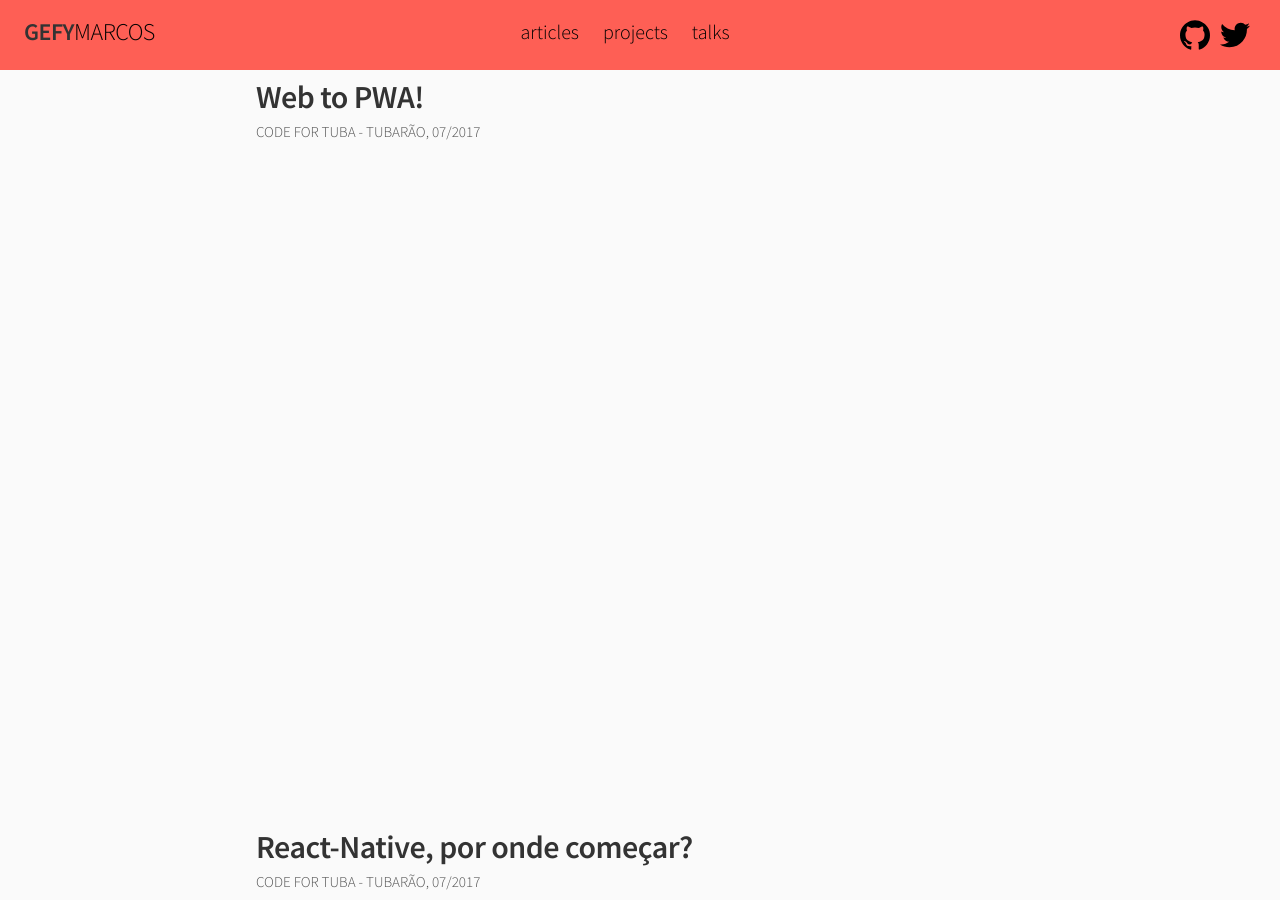
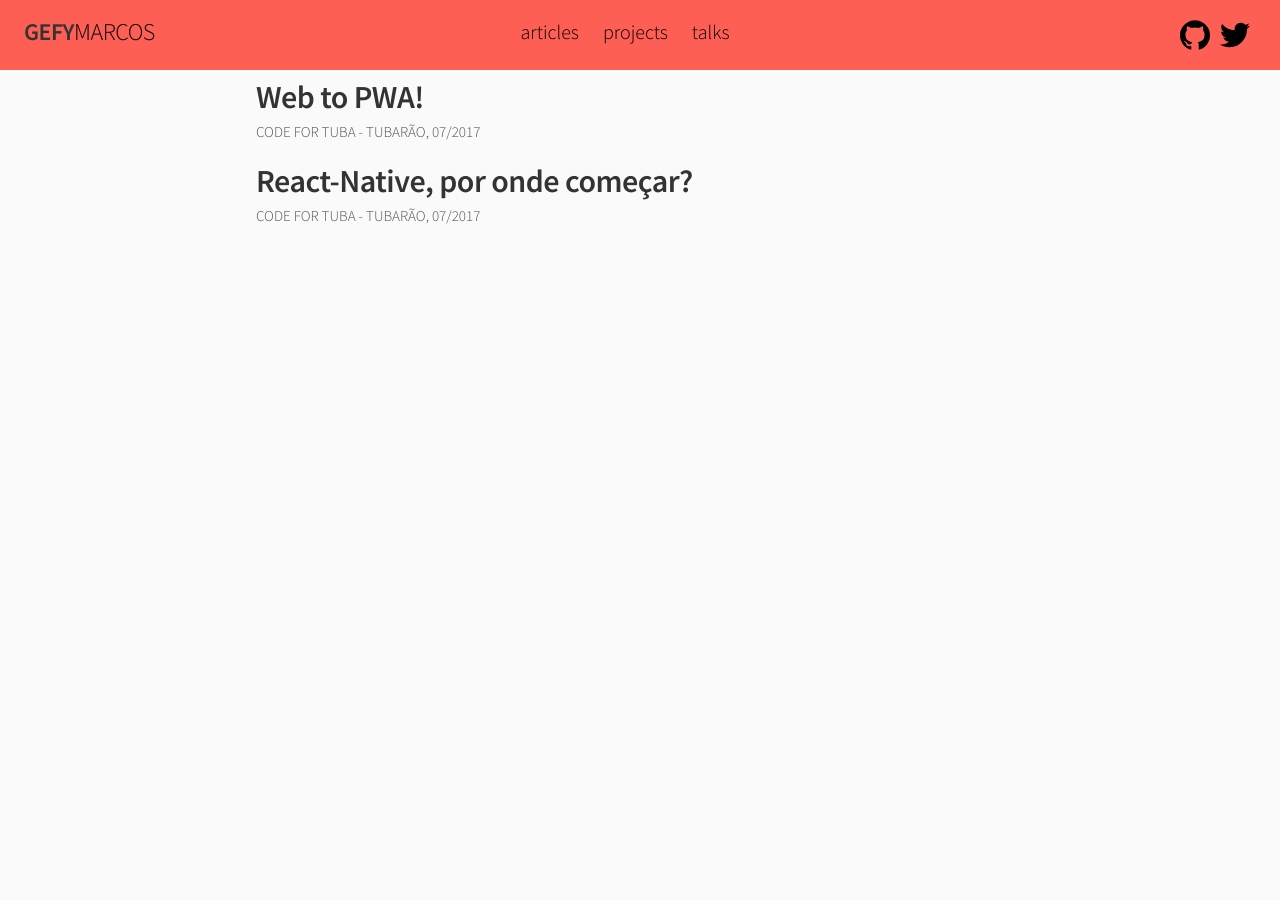
Before and after one commit to gefymarcos/gefymarcos.github.io, a Jekyll site: the page built from talk.html, in a window 1280 px wide and 900 px high. Built offline with Jekyll 4.4.1, drawn with Linux system fonts in a browser that asks for light colours.

Commit message:
css fixed

```diff
--- a/css/main.scss
+++ b/css/main.scss
@@ -600,6 +600,7 @@ tbody tr:nth-child(odd) th {
 }
 
 .post {
+  height: calc(100vh - 7.5em);
   &-title {
     margin-bottom: .25rem;
   }
@@ -611,7 +612,6 @@ tbody tr:nth-child(odd) th {
 }
 
 .list {
-  height: calc(100vh - 7.5em);
   &-post-title {
     margin-bottom: .25rem;
 
```
